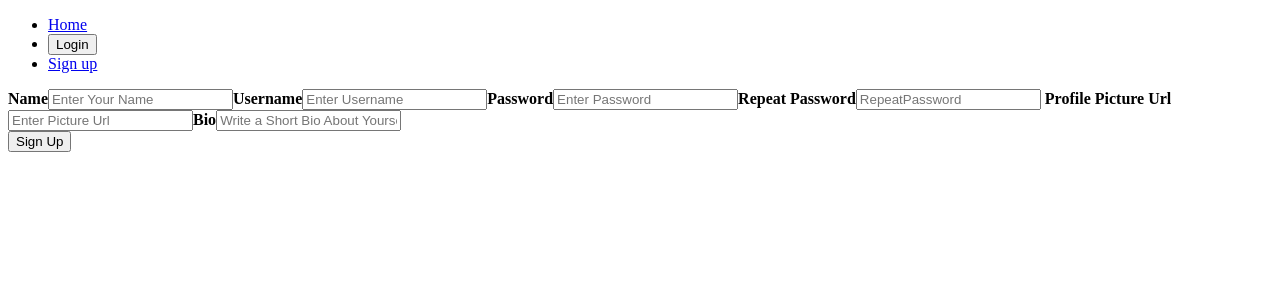
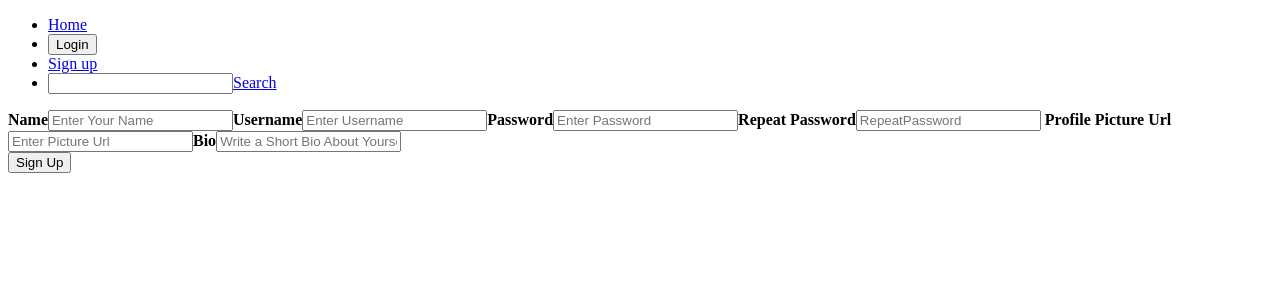
Before and after one commit to nogosolo/nogosolo, a React app: page /signup in a window 1280 px wide. Shown: the top 300 px of the page. Built offline with nearby package versions, Linux system fonts and the light colour scheme; no server answers; the HTML template or start-up script is replaced by a standard one; what react-click-outside would draw is missing.

Commit message:
Created a search page, search bar now leads to a seperate page

```diff
--- a/client/src/components/App.jsx
+++ b/client/src/components/App.jsx
@@ -7,21 +7,28 @@ class App extends React.Component {
   constructor(props) {
     super(props);
     this.toggleLogin = this.toggleLogin.bind(this);
+    this.searchHandler = this.searchHandler.bind(this);
     this.state = {
       showLogin: false,
+      searchQuery: '',
     };
+  }
+
+  searchHandler(query) {
+    this.setState({
+      searchQuery: query,
+    });
   }
 
   toggleLogin() {
     this.setState({ showLogin: !this.state.showLogin });
   }
 
-
   render() {
     return (
       <div>
-        <SiteNavBar triggerLogin={this.toggleLogin} />
-        <Main />
+        <SiteNavBar triggerLogin={this.toggleLogin} searchHandler={this.searchHandler} />
+        <Main searchQuery={this.state.searchQuery} />
         {this.state.showLogin && (<LoginPage triggerLogin={this.toggleLogin} />)}
       </div>
     );
--- a/client/src/components/LoginPage.jsx
+++ b/client/src/components/LoginPage.jsx
@@ -39,7 +39,7 @@ class LoginPage extends React.Component {
       <div className="modal">
         <form className="modal-content animate" >
           <div className="imgcontainer">
-            <img src="http://lorempixel.com/1000/1000" alt="Avatar" className="avatar" />
+            <img src="https://i.pinimg.com/originals/24/99/03/249903173ee16b3346ba320a24e56a8b.jpg" alt="Avatar" className="avatar" />
           </div>
           <div className="container">
             <b>Username</b>
--- a/client/src/components/Main.jsx
+++ b/client/src/components/Main.jsx
@@ -2,19 +2,19 @@ import React from 'react';
 import { Switch, Route } from 'react-router-dom';
 import Home from './Home';
 import SignupPage from './SignupPage';
-// import Schedule from './Schedule'
+import SearchPage from './SearchPage';
 
 // The Main component renders one of the three provided
 // Routes (provided that one matches). Both the /roster
 // and /schedule routes will match any pathname that starts
 // with /roster or /schedule. The / route will only match
 // when the pathname is exactly the string "/"
-const Main = () => (
+const Main = props => (
   <main>
     <Switch>
       <Route exact path="/" component={Home} />
       <Route path="/signup" component={SignupPage} />
-      {/* <Route path='/schedule' component={Schedule}/> */}
+      <Route path="/search" render={() => <SearchPage searchQuery={props.searchQuery} />} />
     </Switch>
   </main>
 );
--- /dev/null
+++ b/client/src/components/SearchPage.jsx
@@ -0,0 +1,49 @@
+import React from 'react';
+import $ from 'jquery';
+import apiKey from '../../../config';
+
+
+class Search extends React.Component {
+  constructor(props) {
+    super(props);
+    this.state = {
+      results: [],
+    };
+  }
+
+
+  componentDidMount() {
+    $.ajax({
+      type: 'GET',
+      datatype: 'json',
+      url: `https://app.ticketmaster.com/discovery/v2/events.json?apikey=${apiKey}&keyword=${this.props.searchQuery}`,
+      success: (data) => {
+        const eventNames = data._embedded.events.map(event => event.name);
+        window.x = data; // just to look at stuff in chrome
+        this.setState({
+          results: eventNames,
+        });
+      },
+    });
+  }
+
+  componentDidUpdate() {
+    this.componentDidMount();
+  }
+
+  render() {
+    if (!this.state.results.length) {
+      return (<div><b>There were no results for: {this.props.searchQuery}</b></div>);
+    } else {
+      return (
+          <div>
+            <h3>Search Results for: {this.state.keyword} </h3>
+            There Are {this.state.results.length} event results.
+            {this.state.results.map((eventNames) => { return <li>{eventNames}</li>; })}
+          </div>
+      );
+    }
+  }
+}
+
+export default Search;
--- a/client/src/components/SignupPage.jsx
+++ b/client/src/components/SignupPage.jsx
@@ -20,7 +20,7 @@ class SignUpPage extends React.Component {
     if (this.state.password === this.state.confirmPassword) {
       alert('Your Passwords don\'t Match!');
     } else {
-      console.log(this.state)
+      console.log(this.state);
     // AJAX POST REQUEST GOES HERE
     }
   }
--- a/client/src/components/SiteNavBar.jsx
+++ b/client/src/components/SiteNavBar.jsx
@@ -1,6 +1,7 @@
 import React from 'react';
 import { Link } from 'react-router-dom';
 import LoginButton from './LoginButton';
+import SearchBox from './SearchBox';
 
 // The Header creates links that can be used to navigate
 // between routes.
@@ -12,7 +13,8 @@ const SiteNavBar = function (props) {
           <li><Link to="/" >Home</Link></li>
           <li><LoginButton triggerLogin={props.triggerLogin} /></li>
           <li><Link to="/signup">Sign up</Link></li>
-          {/* <li><Link to='/schedule'>Schedule</Link></li> */}
+          <li><SearchBox searchHandler={props.searchHandler} /></li>
+
         </ul>
       </nav>
     </header>
--- a/client/src/components/searchBox.jsx
+++ b/client/src/components/searchBox.jsx
@@ -1,50 +1,34 @@
 import React from 'react';
-import $ from 'jquery';
-import apiKey from '../../../config';
+import { Link } from 'react-router-dom';
 
-
-class Search extends React.Component {
+class SearchBox extends React.Component {
   constructor(props) {
     super(props);
-    this.handleChange = this.handleChange.bind(this);
-    this.handleClick = this.handleClick.bind(this);
+    this.changeHandler = this.changeHandler.bind(this);
+    this.clickHandler = this.clickHandler.bind(this);
     this.state = {
       keyword: '',
-      results: [],
     };
   }
 
-  handleChange(e) {
+  changeHandler(event) {
     this.setState({
-      keyword: e.target.value,
+      keyword: event.target.value,
     });
   }
 
-  handleClick() {
-    $.ajax({
-      type: 'GET',
-      datatype: 'json',
-      url: `https://app.ticketmaster.com/discovery/v2/events.json?apikey=${apiKey}&keyword=${this.state.keyword}`,
-      success: (data) => {
-        const eventNames = data._embedded.events.map(event => event.name);
-        this.setState({
-          results: eventNames,
-        });
-      },
-    });
+  clickHandler() {
+    this.props.searchHandler(this.state.keyword);
   }
 
   render() {
     return (
       <div>
-        <input type="text" value={this.state.keyword} onChange={this.handleChange} />
-        <button onClick={this.handleClick}>search</button>
-        <h3>Search Results for: {this.state.keyword} </h3>
-        There Are {this.state.results.length} event results.
-        {this.state.results.map((eventNames) => { return <li>{eventNames}</li>; })}
+        <input type="text" value={this.state.keyword} onChange={this.changeHandler} />
+        <Link onClick={this.clickHandler} to="/search">Search</Link>
       </div>
     );
   }
 }
 
-export default Search;
+export default SearchBox;
--- /dev/null
+++ b/config.example.js
@@ -0,0 +1,2 @@
+const apiKey = 'API_KEY_GOES_HERE';
+export default apiKey;
```
Also changed, not shown: 1 other file (tests, documents, lock files or other folders).
